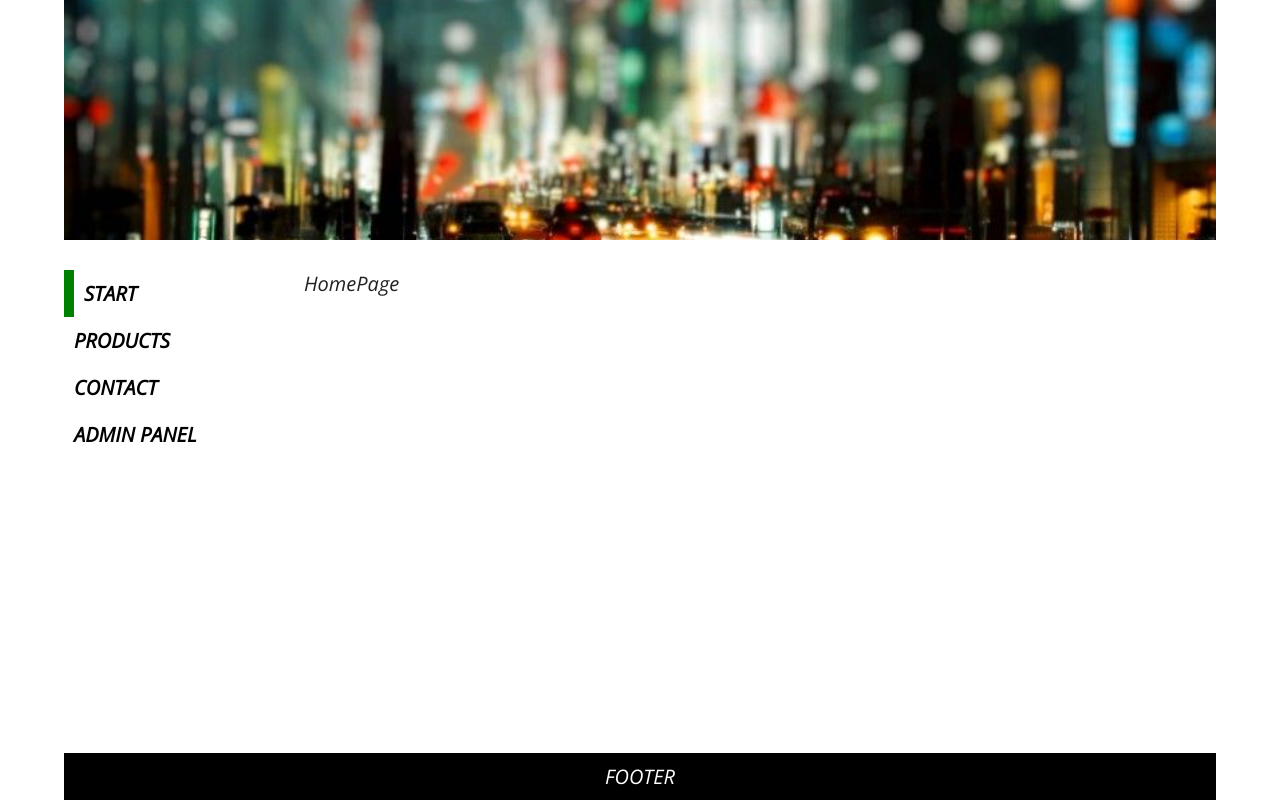
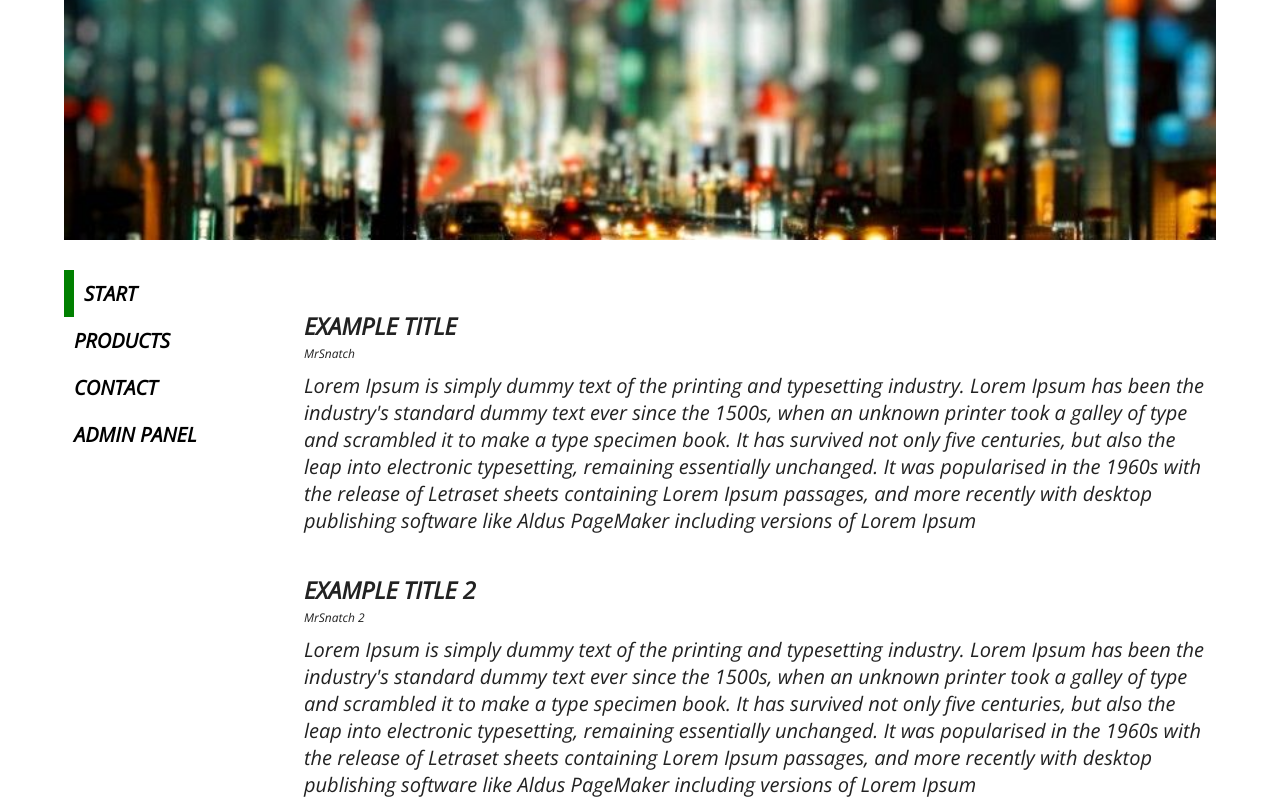
Before and after one commit to AdrianoX/Simple-Project---Test, a React (Create React App) app in the folder react-router-project/: page / in a window 1280 px wide. Shown: the top 800 px of the page. Built offline with nearby package versions, Linux system fonts and the light colour scheme.

Commit message:
Add Article component

```diff
--- /dev/null
+++ b/react-router-project/src/components/Article.js
@@ -0,0 +1,32 @@
+import React from "react";
+
+const Article = ({ title, author, text }) => {
+  const styles = {
+    marginTop: 40,
+  };
+
+  return (
+    <article style={styles}>
+      <h3
+        style={{
+          marginBottom: 3,
+          textTransform: "uppercase",
+        }}
+      >
+        {title}
+      </h3>
+      <span
+        style={{
+          display: "block",
+          marginBottom: 10,
+          fontSize: 12,
+        }}
+      >
+        {author}
+      </span>
+      <p> {text}</p>
+    </article>
+  );
+};
+
+export default Article;
--- a/react-router-project/src/pages/HomePage.js
+++ b/react-router-project/src/pages/HomePage.js
@@ -1,7 +1,35 @@
 import React from "react";
+import Article from "../components/Article";
+
+const articles = [
+  {
+    id: 1,
+    title: "Example Title",
+    author: "MrSnatch",
+    text:
+      "Lorem Ipsum is simply dummy text of the printing and typesetting industry. Lorem Ipsum has been the industry's standard dummy text ever since the 1500s, when an unknown printer took a galley of type and scrambled it to make a type specimen book. It has survived not only five centuries, but also the leap into electronic typesetting, remaining essentially unchanged. It was popularised in the 1960s with the release of Letraset sheets containing Lorem Ipsum passages, and more recently with desktop publishing software like Aldus PageMaker including versions of Lorem Ipsum",
+  },
+  {
+    id: 2,
+    title: "Example Title 2",
+    author: "MrSnatch 2 ",
+    text:
+      "Lorem Ipsum is simply dummy text of the printing and typesetting industry. Lorem Ipsum has been the industry's standard dummy text ever since the 1500s, when an unknown printer took a galley of type and scrambled it to make a type specimen book. It has survived not only five centuries, but also the leap into electronic typesetting, remaining essentially unchanged. It was popularised in the 1960s with the release of Letraset sheets containing Lorem Ipsum passages, and more recently with desktop publishing software like Aldus PageMaker including versions of Lorem Ipsum",
+  },
+  {
+    id: 3,
+    title: "Example Title 3",
+    author: "MrSnatch 3",
+    text:
+      "Lorem Ipsum is simply dummy text of the printing and typesetting industry. Lorem Ipsum has been the industry's standard dummy text ever since the 1500s, when an unknown printer took a galley of type and scrambled it to make a type specimen book. It has survived not only five centuries, but also the leap into electronic typesetting, remaining essentially unchanged. It was popularised in the 1960s with the release of Letraset sheets containing Lorem Ipsum passages, and more recently with desktop publishing software like Aldus PageMaker including versions of Lorem Ipsum",
+  },
+];
 
 const HomePage = () => {
-  return <div>HomePage</div>;
+  const artList = articles.map((article) => (
+    <Article key={article.id} {...article} />
+  ));
+  return <div className="home">{artList}</div>;
 };
 
 export default HomePage;
```
